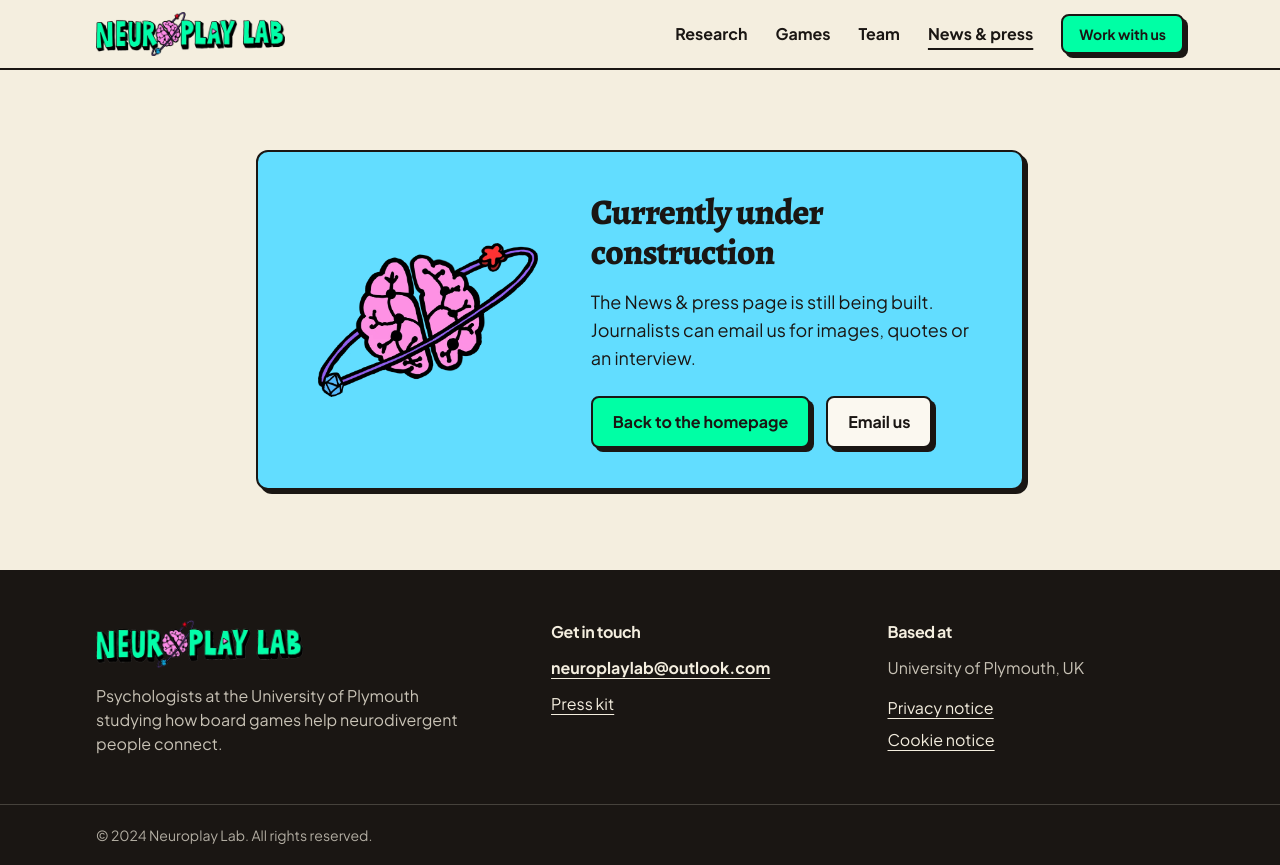
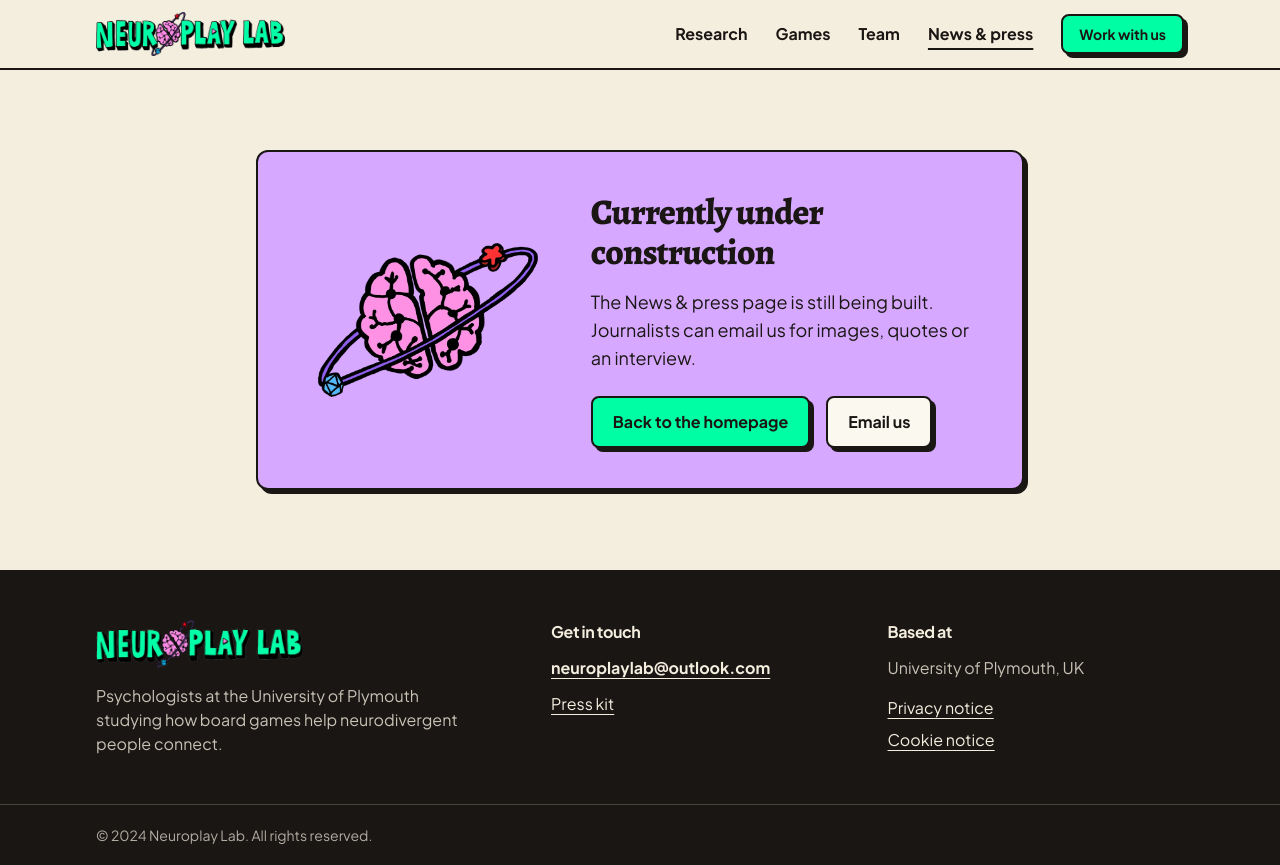
Before and after one commit to Neuroplay-Lab/Neuroplay-Lab, a Next.js app: page /news in a window 1280 px wide. Built offline with nearby package versions, Linux system fonts and the light colour scheme.

Commit message:
Updated colour of Under Construction Banner

```diff
--- a/app/components/UnderConstruction.tsx
+++ b/app/components/UnderConstruction.tsx
@@ -14,7 +14,7 @@ export default function UnderConstruction({ title, note }: Props) {
   return (
     <section className="section">
       <div className="container-page">
-        <div className="card mx-auto grid max-w-3xl items-center gap-8 bg-sky p-8 sm:grid-cols-[1fr_1.5fr] sm:p-10">
+        <div className="card mx-auto grid max-w-3xl items-center gap-8 bg-lavender p-8 sm:grid-cols-[1fr_1.5fr] sm:p-10">
           <Image
             src="/brand/mark.webp"
             alt=""
```
